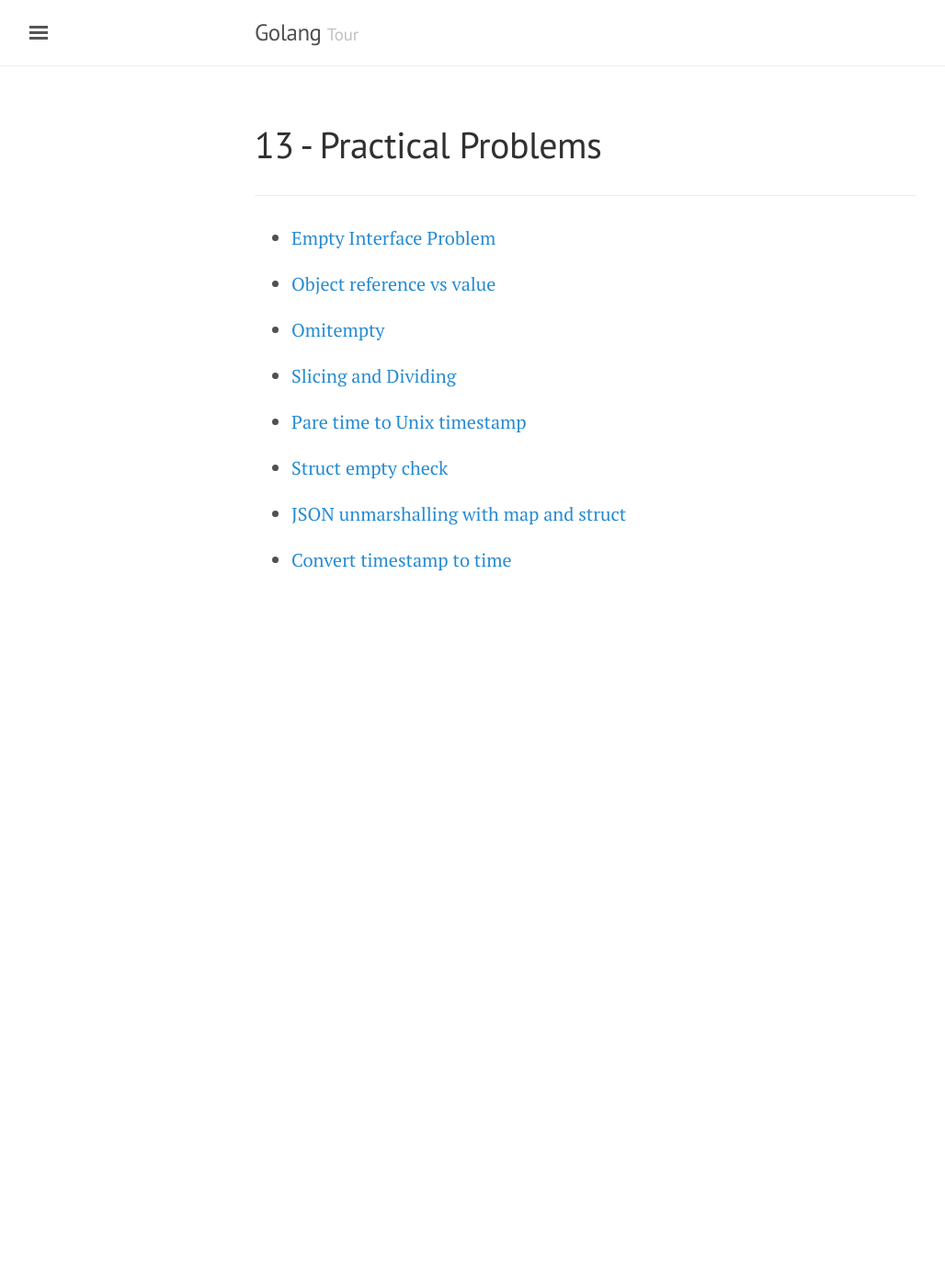
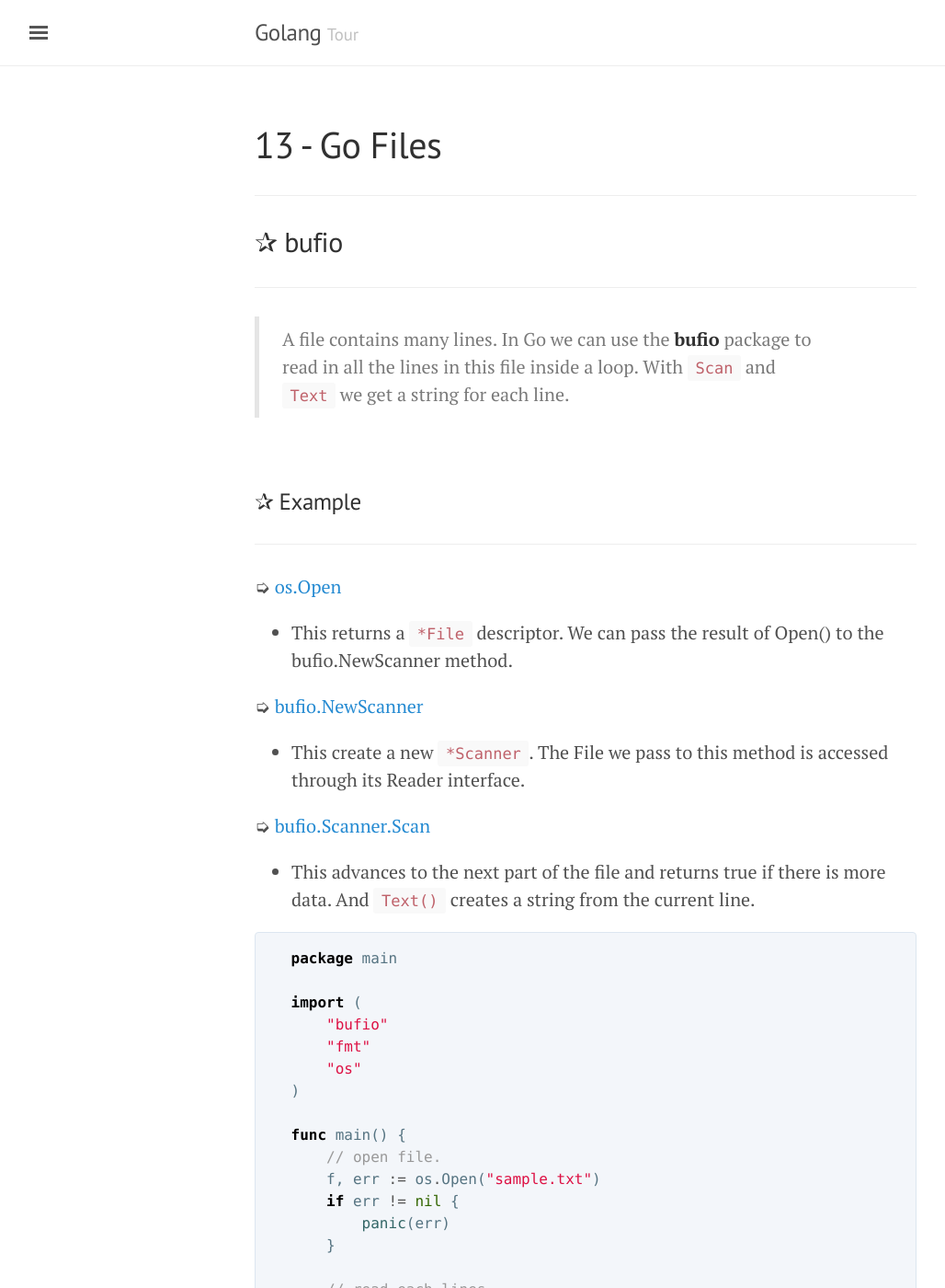
Before and after one commit to SGKutty/go, a Jekyll site: the page built from docs/lesson-13.md, in a window 1280 px wide and 1400 px high. Shown: the whole window at 92% size, without its empty margins (3-1031 px from the left). Built offline with Jekyll 4.4.1, drawn with Linux system fonts in a browser that asks for light colours; some of the changed text lies outside the part shown.

Commit message:
Golang File handling

````diff
--- a/_config.yml
+++ b/_config.yml
@@ -9,7 +9,7 @@ tagline:             'Tour'
 description:         'Golang Tour'
 url:                 https://golang.org
 baseurl:             '/go-tour'
-paginate:            5
+paginate:            20
 resource:            '/docs'
 
 # About/contact
--- a/docs/lesson-13.md
+++ b/docs/lesson-13.md
@@ -1,22 +1,161 @@
 ---
 layout: page
-title: 13 - Practical Problems
+title: 13 - Go Files
 ---
+***
+<!-- markdownlint-disable MD002 -->
+
+## ✰ bufio
 
 ***
 
-* [Empty Interface Problem](https://play.golang.org/p/VyiqCOlPSDf)
+> A file contains many lines. In Go we can use the __bufio__ package to read in all the lines in this file inside a loop. With `Scan` and `Text` we get a string for each line.
 
-* [Object reference vs value](https://play.golang.org/p/PbhL6l7MHQj)
+&nbsp;
 
-* [Omitempty](https://play.golang.org/p/1-1_KW82G0k)
+### ✰ Example
 
-* [Slicing and Dividing](https://play.golang.org/p/WdEVRvk1yqp)
+***
 
-* [Pare time to Unix timestamp](https://play.golang.org/p/-yBpg2s3Cno)
+➭ [os.Open](https://golang.org/pkg/os/#Open)
 
-* [Struct empty check](https://play.golang.org/p/d5vx86WK1IE)
+* This returns a `*File` descriptor. We can pass the result of Open() to the bufio.NewScanner method.
 
-* [JSON unmarshalling with map and struct](https://play.golang.org/p/qEbHfNsJ1v8)
+➭ [bufio.NewScanner](https://golang.org/pkg/bufio/#NewScanner)
 
-* [Convert timestamp to time](https://play.golang.org/p/M1Z1joLZAsJ)
+* This create a new `*Scanner`. The File we pass to this method is accessed through its Reader interface.
+
+➭ [bufio.Scanner.Scan](https://golang.org/pkg/bufio/#NewScanner)
+
+* This advances to the next part of the file and returns true if there is more data. And `Text()` creates a string from the current line.
+
+```go
+    package main
+
+    import (
+        "bufio"
+        "fmt"
+        "os"
+    )
+
+    func main() {
+        // open file.
+        f, err := os.Open("sample.txt")
+        if err != nil {
+            panic(err)
+        }
+
+        // read each lines.
+        scanner := bufio.NewScanner(f)
+        for scanner.Scan() {
+            line := scanner.Text()
+            fmt.Println(line)
+        }
+    }
+```
+
+➭ [bufio.ScanWords](https://golang.org/pkg/bufio/#ScanWords)
+
+* A file sometimes contains words. We can get each word separately as a string with the Scan() and Text() methods. First we must call Split.
+
+```go
+    package main
+
+    import (
+        "bufio"
+        "fmt"
+        "os"
+    )
+
+    func main() {
+        // open file.
+        f, err := os.Open("sample.txt")
+        if err != nil {
+            panic(err)
+        }
+
+        // new scanner.
+        scanner := bufio.NewScanner(f)
+
+        // set the Split method to ScanWords.
+        scanner.Split(bufio.ScanWords)
+
+        // scan each words.
+        for scanner.Scan() {
+            line := scanner.Text()
+            fmt.Println(line)
+        }
+    }
+```
+
+&nbsp;
+
+## ✰ ioutil
+
+***
+
+> With [ioutil.ReadAll](https://golang.org/pkg/io/ioutil/#ReadAll) we can get the entire contents of a file in a byte slice or a string.
+
+➭ [bufio.NewReader](https://golang.org/pkg/bufio/#NewReader)
+
+* NewReaderSize returns a new Reader whose buffer has at least the specified size. If the argument io.Reader is already a Reader with large enough size, it returns the underlying Reader.
+
+➭ [ioutil.ReadAll](https://golang.org/pkg/io/ioutil/#ReadAll)
+
+* ReadAll reads until an error or EOF and returns the data it read as slice of byte.
+
+```go
+    package main
+
+    import (
+        "bufio"
+        "fmt"
+        "io/ioutil"
+        "os"
+    )
+
+    func main() {
+        // open file.
+        f, err := os.Open("sample.txt")
+        if err != nil {
+            panic(err)
+        }
+
+        // get reader.
+        reader := bufio.NewReader(f)
+
+        // read all content.
+        content, err := ioutil.ReadAll(reader)
+        if err != nil {
+            panic(err)
+        }
+
+        // file content.
+        fmt.Println(string(content))
+    }
+```
+
+➭ [ioutil.ReadFile](https://golang.org/pkg/io/ioutil/#ReadFile)
+
+* If you just want the content as `string`, then the simple solution is to use the `ReadFile` function from the io/ioutil package. This function returns a slice of bytes which you can easily convert to a string.
+
+```go
+    package main
+
+    import (
+        "fmt"
+        "io/ioutil"
+    )
+
+    func main() {
+
+        // read file content.
+        b, err := ioutil.ReadFile("file.txt")
+        if err != nil {
+            fmt.Print(err)
+        }
+
+        // file content.
+        fmt.Println(string(b))
+    }
+```
````
Also changed, not shown: docs/lesson-14.md (added, +22 -0 lines).
